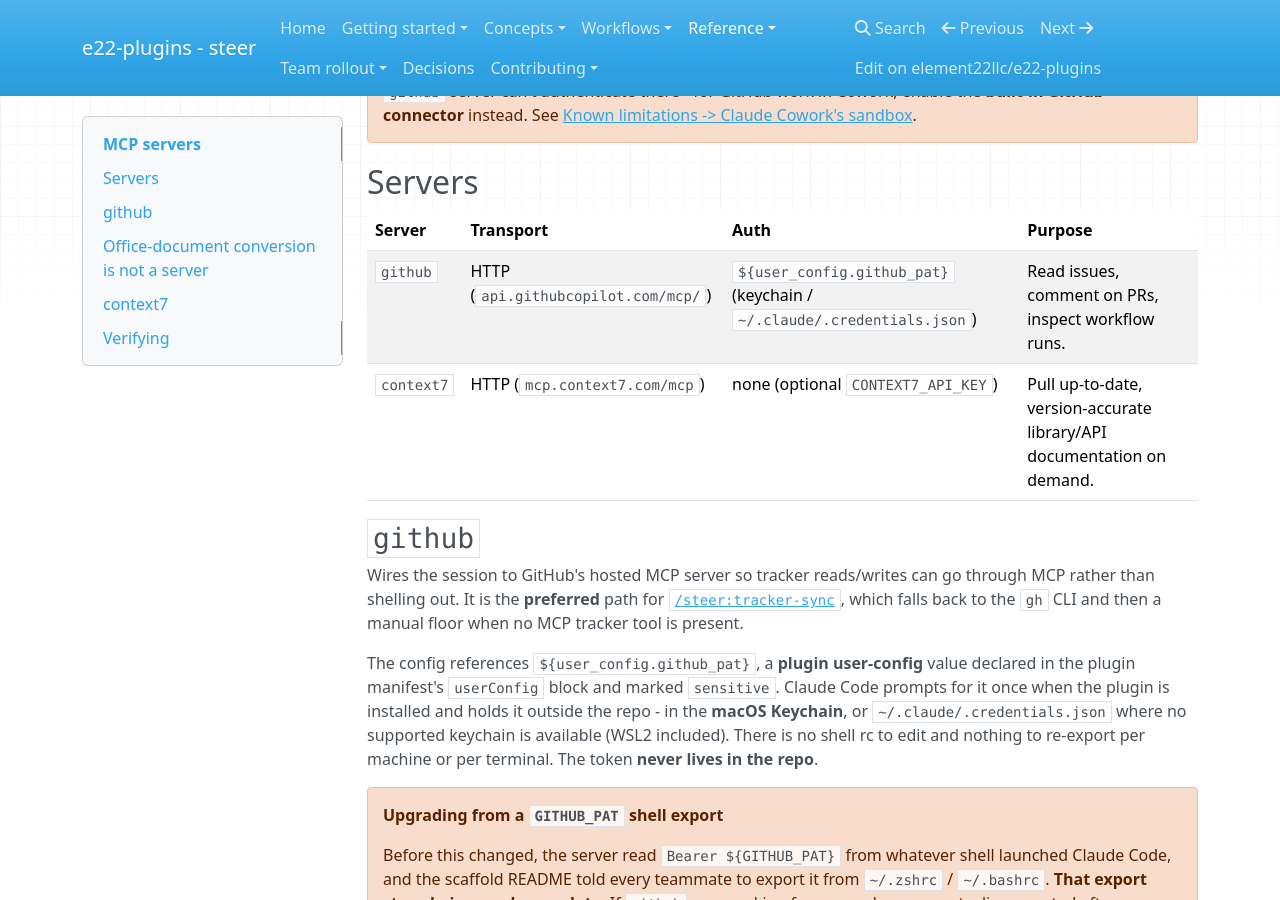
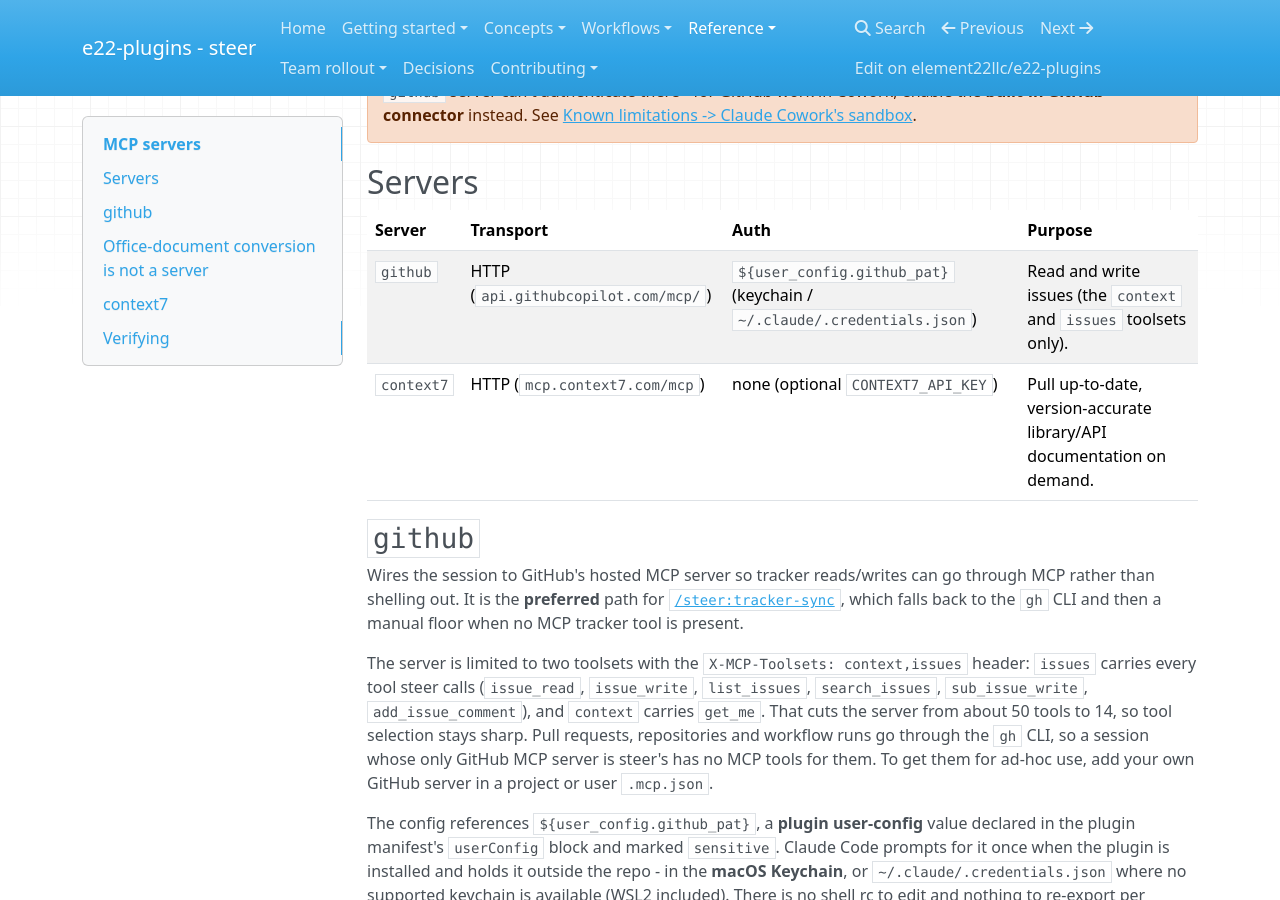
Before and after one commit to element22llc/e22-plugins, an MkDocs documentation site: the page built from docs/reference/mcp-servers.md, in a window 1280 px wide and 900 px high, scrolled down 595 px. Built offline with MkDocs 1.6.1, drawn with Linux system fonts in a browser that asks for light colours; nearby versions of some CDN libraries.

Commit message:
feat(steer): limit the GitHub MCP server to the context and issues toolsets
Steer calls only issue tools over MCP; pull requests go through gh. The
X-MCP-Toolsets header cuts the hosted server from 49 tools to 14 and
lands in the VS Code mirror too.

Closes #789

Co-Authored-By: Claude Opus 5.5 (1M context) <noreply@anthropic.com>

```diff
--- a/docs/reference/mcp-servers.md
+++ b/docs/reference/mcp-servers.md
@@ -33,7 +33,7 @@ server-by-server content is reconciled by hand against the source of truth.
 
 | Server | Transport | Auth | Purpose |
 | --- | --- | --- | --- |
-| `github` | HTTP (`api.githubcopilot.com/mcp/`) | `${user_config.github_pat}` (keychain / `~/.claude/.credentials.json`) | Read issues, comment on PRs, inspect workflow runs. |
+| `github` | HTTP (`api.githubcopilot.com/mcp/`) | `${user_config.github_pat}` (keychain / `~/.claude/.credentials.json`) | Read and write issues (the `context` and `issues` toolsets only). |
 | `context7` | HTTP (`mcp.context7.com/mcp`) | none (optional `CONTEXT7_API_KEY`) | Pull up-to-date, version-accurate library/API documentation on demand. |
 
 ## `github`
@@ -42,6 +42,15 @@ Wires the session to GitHub's hosted MCP server so tracker reads/writes can go
 through MCP rather than shelling out. It is the **preferred** path for
 [`/steer:tracker-sync`](skills.md), which falls back to the `gh` CLI and then a
 manual floor when no MCP tracker tool is present.
+
+The server is limited to two toolsets with the `X-MCP-Toolsets: context,issues`
+header: `issues` carries every tool steer calls (`issue_read`, `issue_write`,
+`list_issues`, `search_issues`, `sub_issue_write`, `add_issue_comment`), and
+`context` carries `get_me`. That cuts the server from about 50 tools to 14, so
+tool selection stays sharp. Pull requests, repositories and workflow runs go
+through the `gh` CLI, so a session whose only GitHub MCP server is steer's has
+no MCP tools for them. To get them for ad-hoc use, add your own GitHub server
+in a project or user `.mcp.json`.
 
 The config references `${user_config.github_pat}`, a **plugin user-config**
 value declared in the plugin manifest's `userConfig` block and marked
```
Also changed, not shown: plugins/steer/templates/scaffold/README.md (+1 -1 lines), 3 other files.
